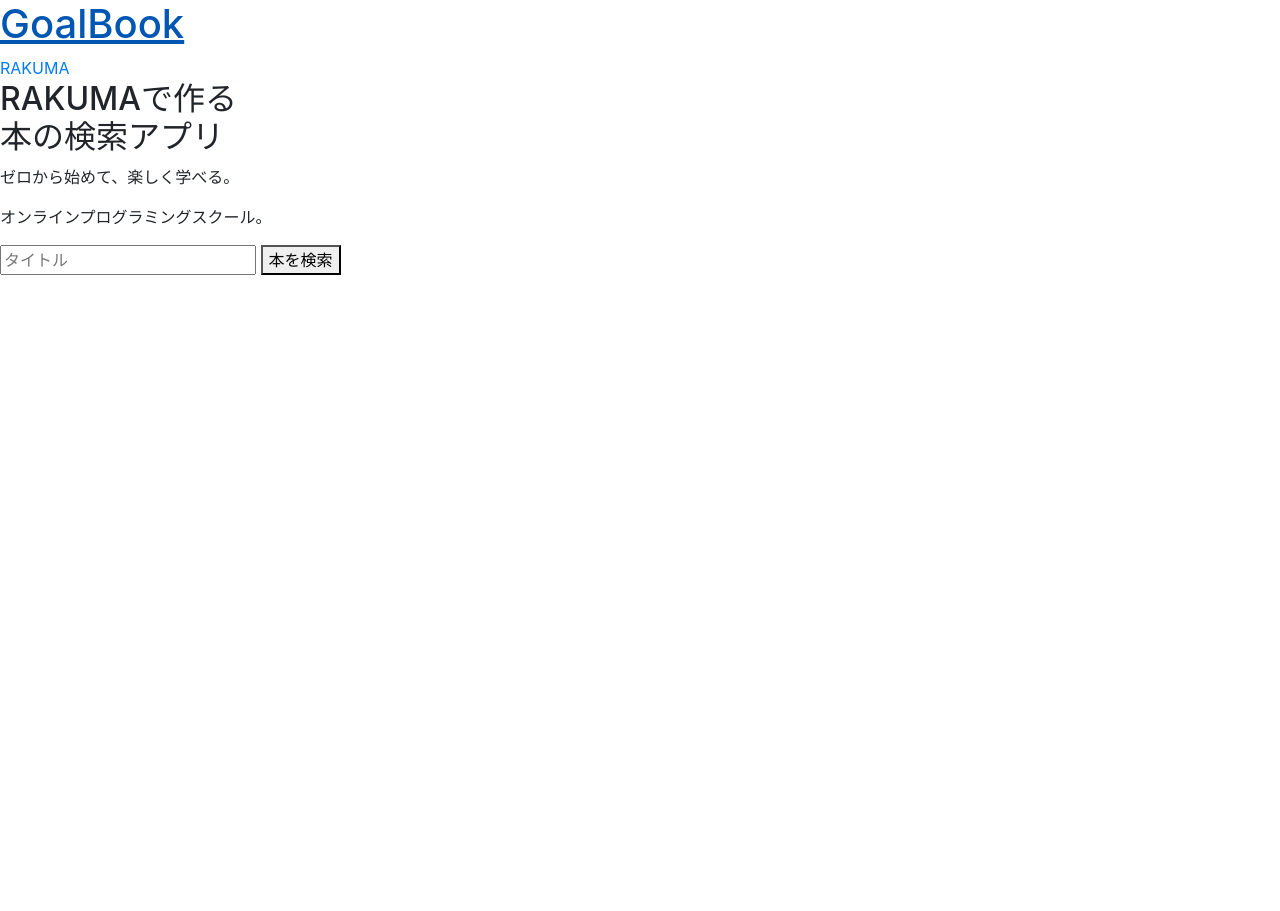
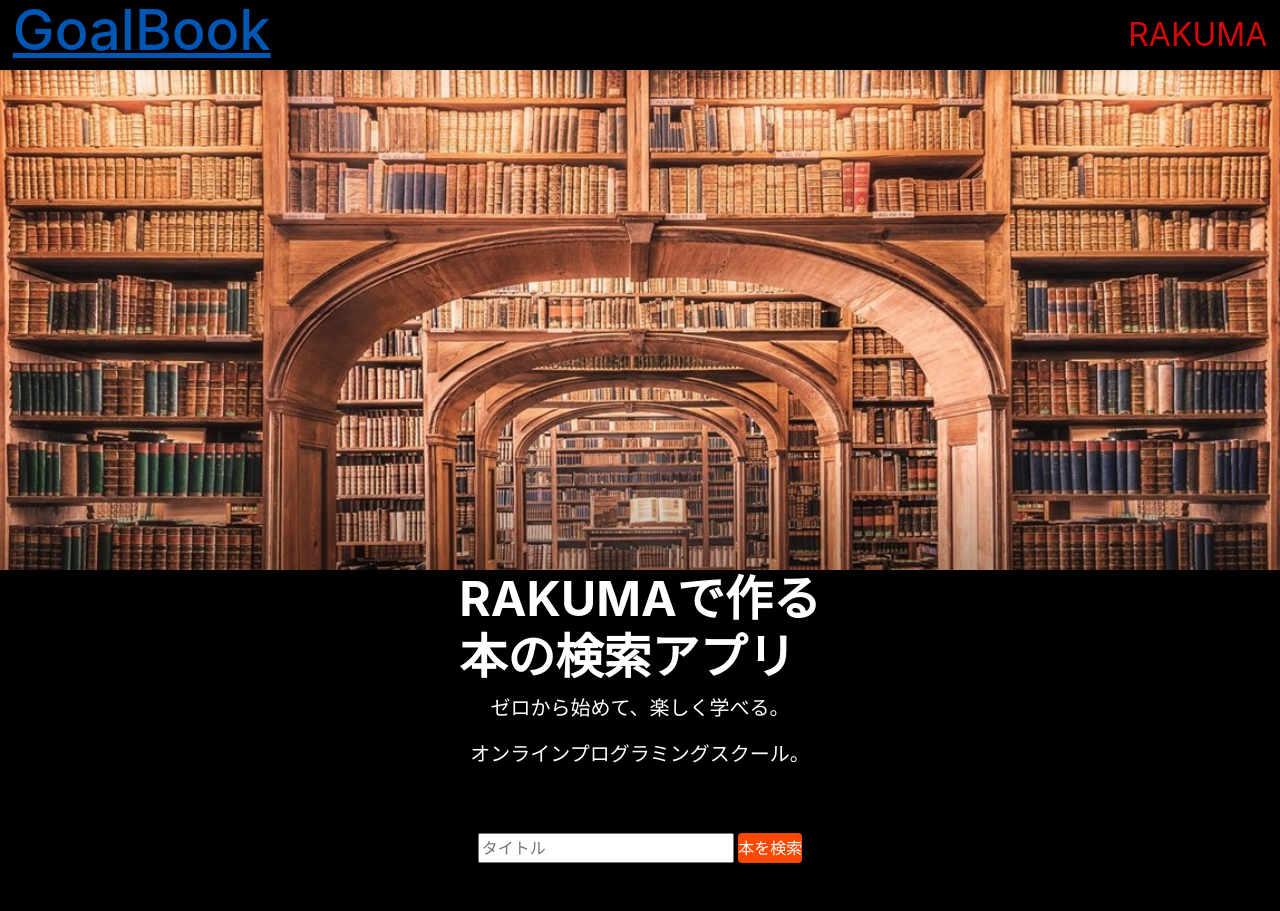
Before and after one commit to bboyrabi/search-book, a plain HTML site: page index.html in a window 1280 px wide. Before the commit the page ends 800 px from the top, so only its background shows below. Drawn offline with nearby package versions, Linux system fonts and the light colour scheme; files that its build step writes are made by us from their sources.

Commit message:
外部ファイルのパスを修正しました。

```diff
--- a/index.html
+++ b/index.html
@@ -5,8 +5,8 @@
     <meta charset="UTF-8">
     <meta name="viewport" content="width=device-width, initial-scale=1.0">
     <title>GoalBook</title>
-    <link rel="stylesheet" href="..//book/styles/index.css">
-    <link rel="stylesheet" href="..//book/styles/common.css">
+    <link rel="stylesheet" href="./styles/index.css">
+    <link rel="stylesheet" href="./styles/common.css">
     <link rel="stylesheet" href="https://cdn.jsdelivr.net/npm/bootstrap@4.5.3/dist/css/bootstrap.min.css"
         integrity="sha384-TX8t27EcRE3e/ihU7zmQxVncDAy5uIKz4rEkgIXeMed4M0jlfIDPvg6uqKI2xXr2" crossorigin="anonymous">
 </head>
```
